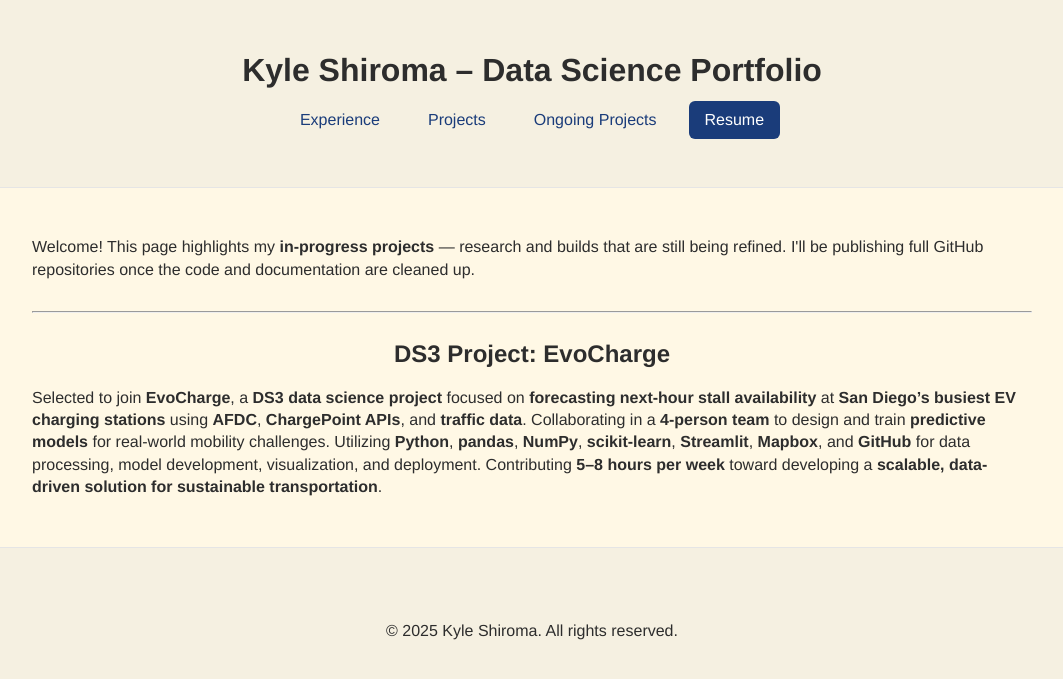
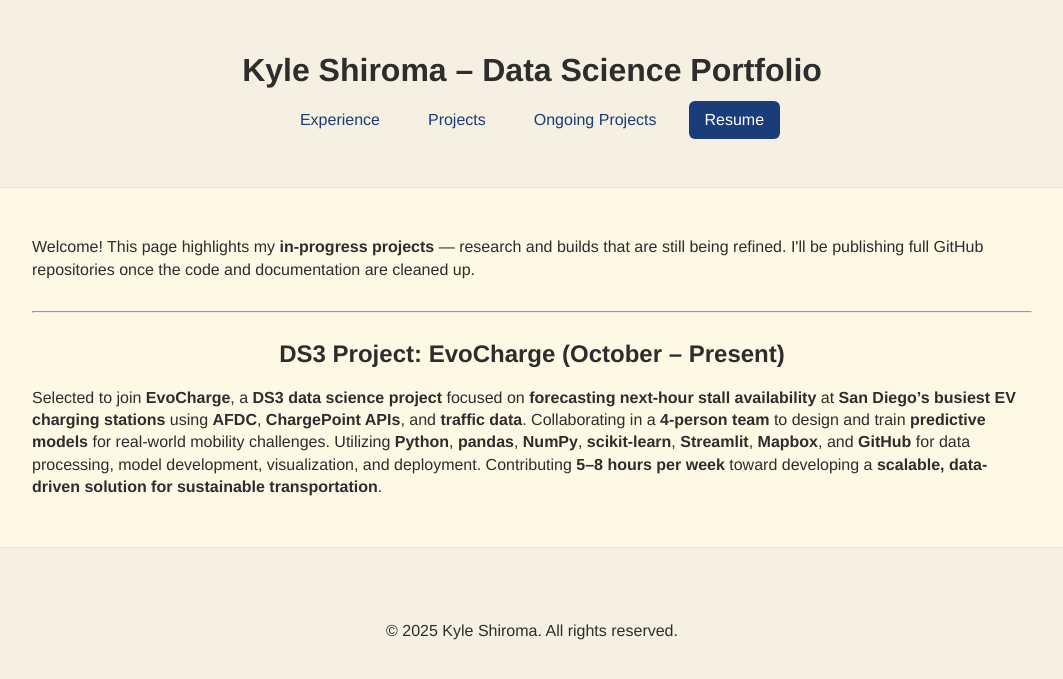
Before and after one commit to k-shiroma-code/k-shiroma-code.github.io, a Jekyll site: the page built from ongoing_projects.md, in a window 1280 px wide. Shown: the top 679 px of the page, without its empty margins (108-1171 px from the left). Built offline with Jekyll 4.4.1, drawn with Linux system fonts in a browser that asks for light colours.

Commit message:
Update ongoing_projects.md

```diff
--- a/ongoing_projects.md
+++ b/ongoing_projects.md
@@ -13,5 +13,5 @@
 
 ---
 
-## DS3 Project: EvoCharge
+## DS3 Project: EvoCharge (October – Present)
 Selected to join **EvoCharge**, a **DS3 data science project** focused on **forecasting next-hour stall availability** at **San Diego’s busiest EV charging stations** using **AFDC**, **ChargePoint APIs**, and **traffic data**. Collaborating in a **4-person team** to design and train **predictive models** for real-world mobility challenges. Utilizing **Python**, **pandas**, **NumPy**, **scikit-learn**, **Streamlit**, **Mapbox**, and **GitHub** for data processing, model development, visualization, and deployment. Contributing **5–8 hours per week** toward developing a **scalable, data-driven solution for sustainable transportation**.
```
